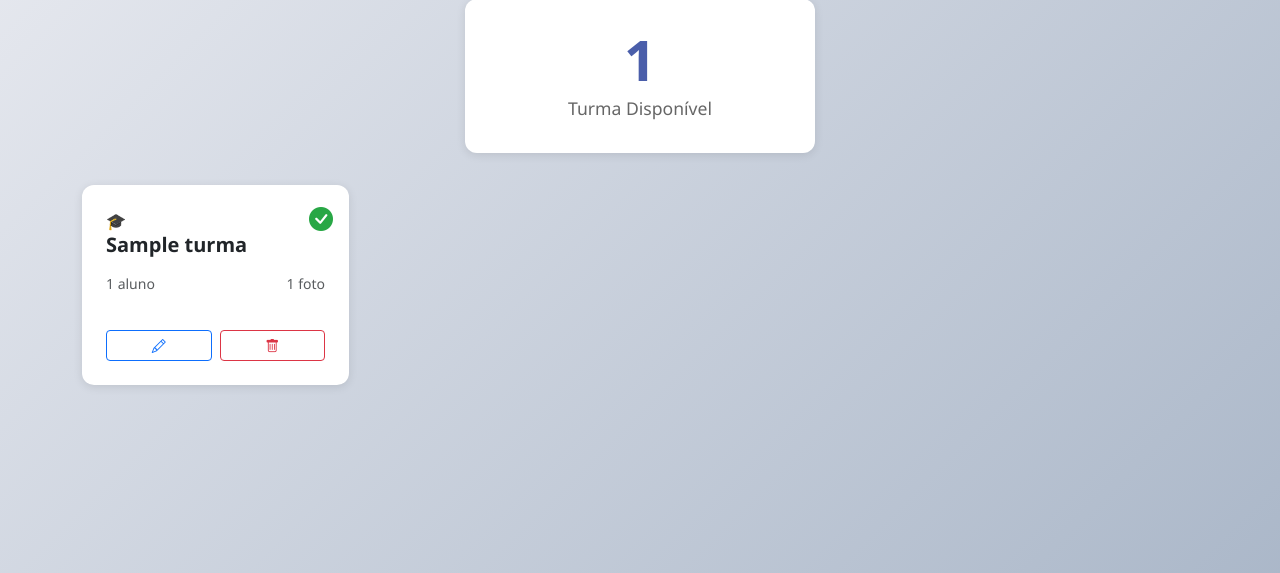
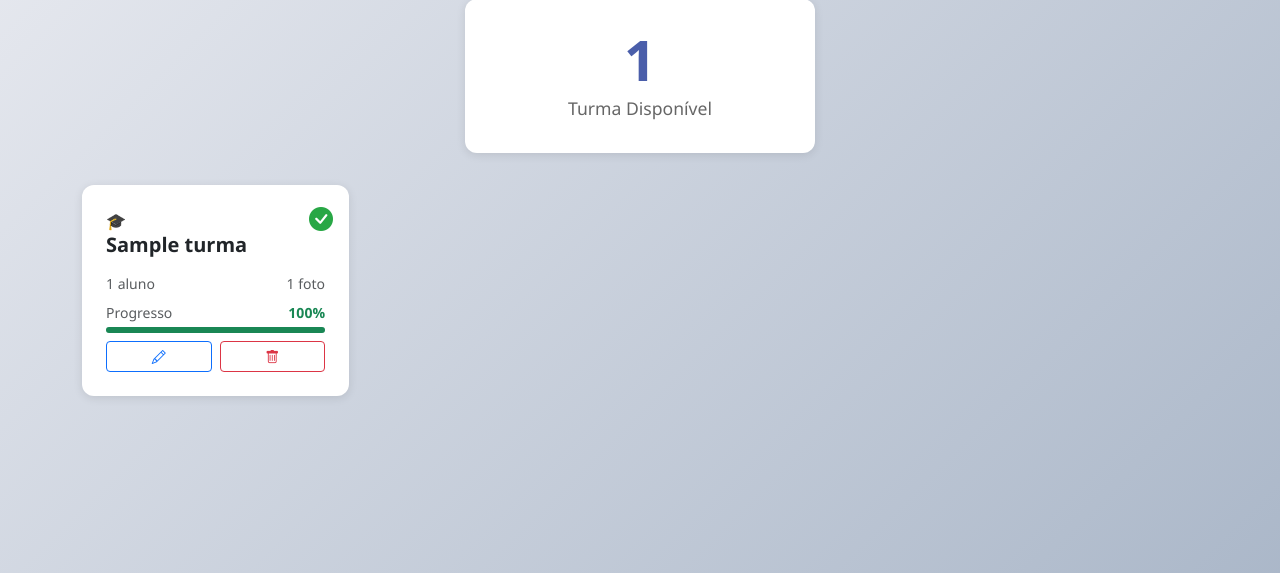
Before and after one commit to jpedrodias/class_photo_booth, a Flask app: page /turmas in a window 1280 px wide. Shown: the part 126-699 px from the top of the page. Run offline with Flask 3, Linux system fonts and the light colour scheme; the visitor is signed in with stand-in values (Sample User, id 1); tables that the repository leaves empty hold one stand-in row (values such as "Sample post"); some libraries are stand-ins or nearby versions.

Commit message:
adicionada barra de percentagem a turmas

```diff
--- a/flaskapp/templates/turmas.html
+++ b/flaskapp/templates/turmas.html
@@ -82,6 +82,26 @@
                     <div class="d-flex justify-content-between text-muted small mb-2">
                         <span>{{ turma.total_alunos }} aluno{{ 's' if turma.total_alunos != 1 else '' }}</span>
                         <span>{{ turma.alunos_com_foto }} foto{{ 's' if turma.alunos_com_foto != 1 else '' }}</span>
+                    </div>
+
+                    <!-- Barra de progresso -->
+                    {% set percentage = (turma.alunos_com_foto / turma.total_alunos * 100) if turma.total_alunos > 0 else 0 %}
+                    <div class="mb-2">
+                        <div class="d-flex justify-content-between align-items-center mb-1">
+                            <small class="text-muted">Progresso</small>
+                            <small class="fw-bold text-{% if percentage == 100 %}success{% elif percentage >= 75 %}info{% elif percentage >= 50 %}warning{% else %}danger{% endif %}">
+                                {{ "%.0f"|format(percentage) }}%
+                            </small>
+                        </div>
+                        <div class="progress" style="height: 6px;">
+                            <div class="progress-bar bg-{% if percentage == 100 %}success{% elif percentage >= 75 %}info{% elif percentage >= 50 %}warning{% else %}danger{% endif %}"
+                                 role="progressbar"
+                                 style="width: {{ percentage }}%;"
+                                 aria-valuenow="{{ percentage }}"
+                                 aria-valuemin="0"
+                                 aria-valuemax="100">
+                            </div>
+                        </div>
                     </div>
                 </a>
 
@@ -363,26 +383,6 @@
         }, 3600000); // 1 hora
 
 
-
-        // Adicionar efeito de entrada escalonado nos cards
-        /*
-        window.addEventListener('load', function() {
-            const cards = document.querySelectorAll('.turma-card-wrapper');
-            cards.forEach((card, index) => {
-                card.style.opacity = '0';
-                card.style.transform = 'translateY(30px)';
-
-                setTimeout(() => {
-                    card.style.transition = 'all 0.6s ease';
-                    card.style.opacity = '1';
-                    card.style.transform = 'translateY(0)';
-                }, index * 100);
-            });
-        });
-        */
-
-
-
     </script>
 </body>
 </html>
```
